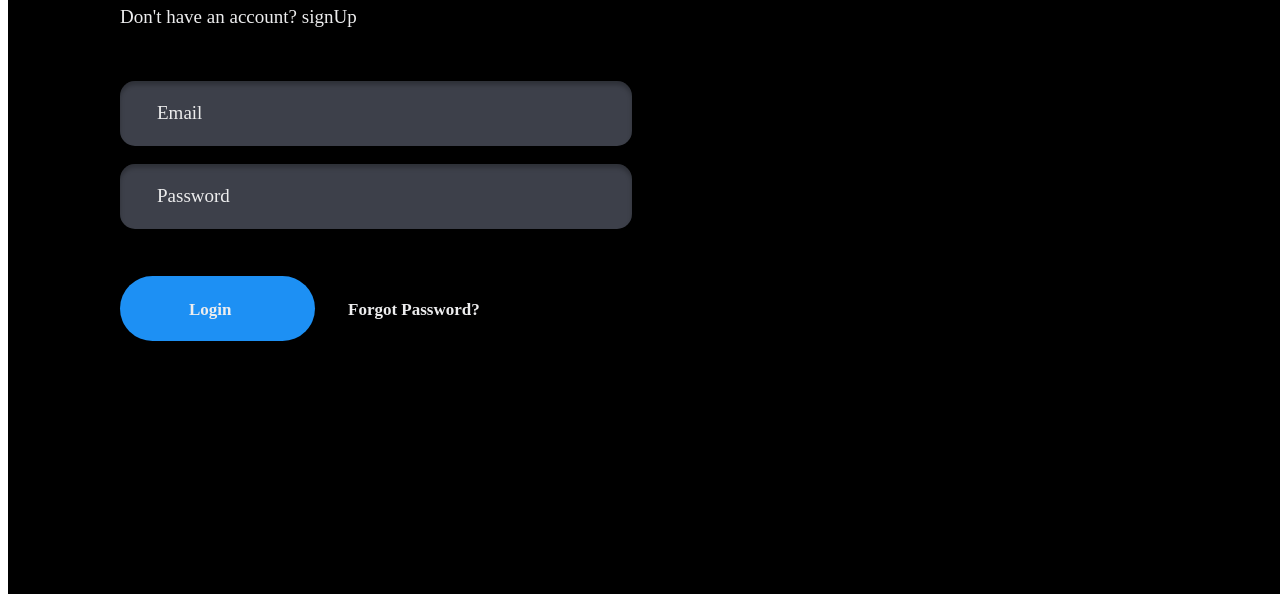
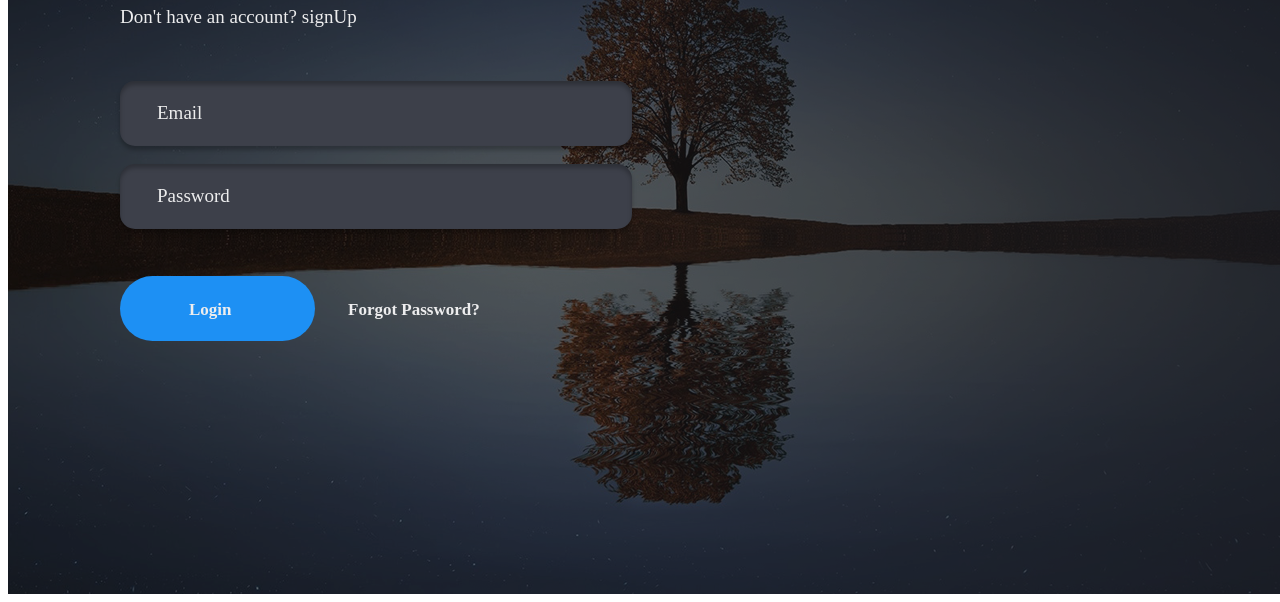
Before and after one commit to mrigajana-makstark/Login-UDSA, a plain HTML site: page index.html in a window 1280 px wide. Shown: the part 438-1040 px from the top of the page. Drawn offline with Linux system fonts and the light colour scheme.

Commit message:
Update style.css

```diff
--- a/style.css
+++ b/style.css
@@ -15,17 +15,23 @@ line-height: 61px;
 color: #EDEDEE;
 }
 .img{
-  display: flex;
-  background-image: url(signup bg.png);
-  background-color: #000000;
+
+  background-image: url("signup bg.png");
+  background-color: #02ff;
     background-repeat: no-repeat;
     background-position: center;
 width: 1440px;
 height: 1024px;
 left: 0px;
 top: 0px;
-
-
+}
+.img::before{
+  background-color: rgba(0, 0, 0, 0.37);
+  content: '';
+  display: block;
+  height: 1024px;
+  position: absolute;
+  width: 1440px;
 }
 .texts{
 position: absolute;
```
